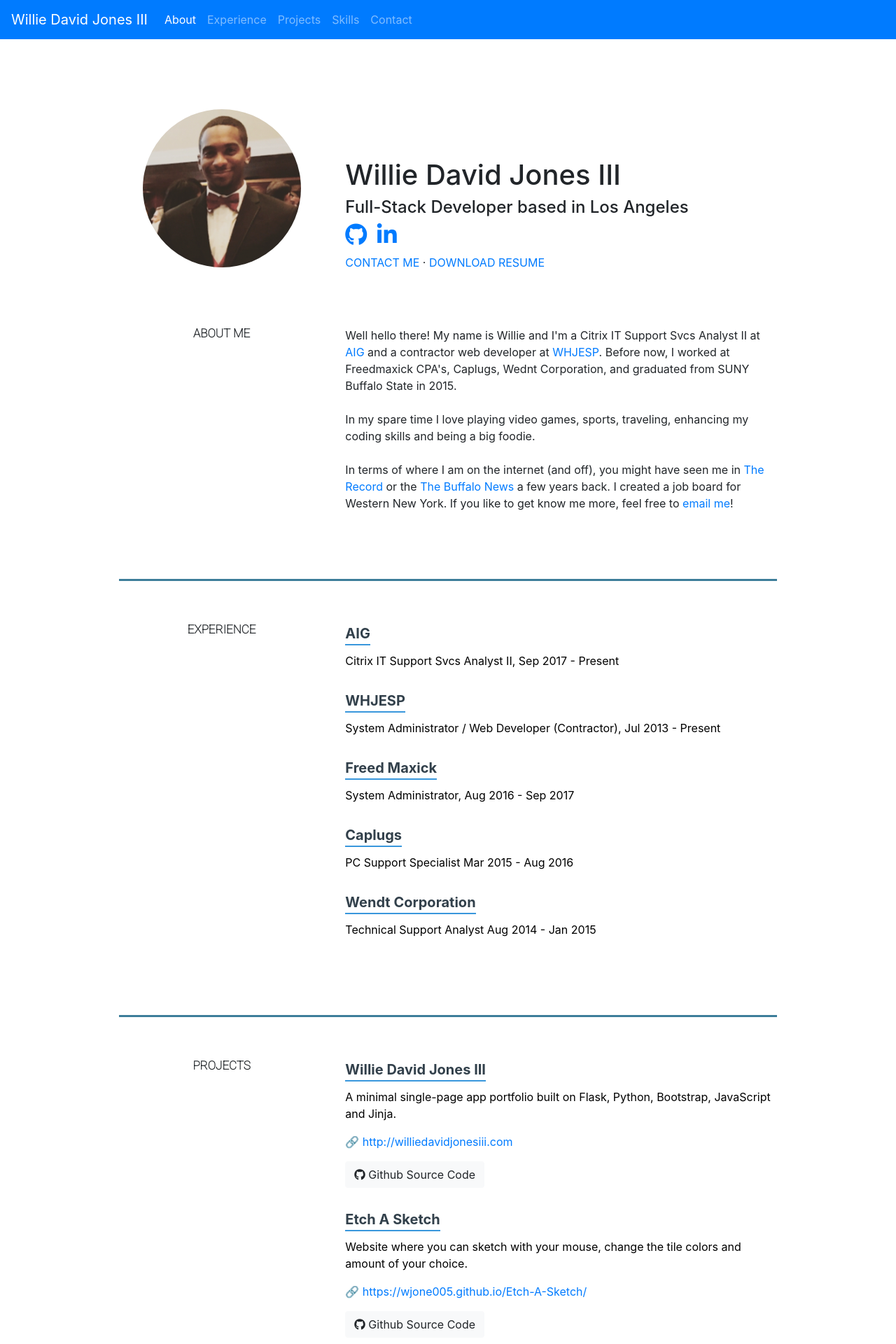
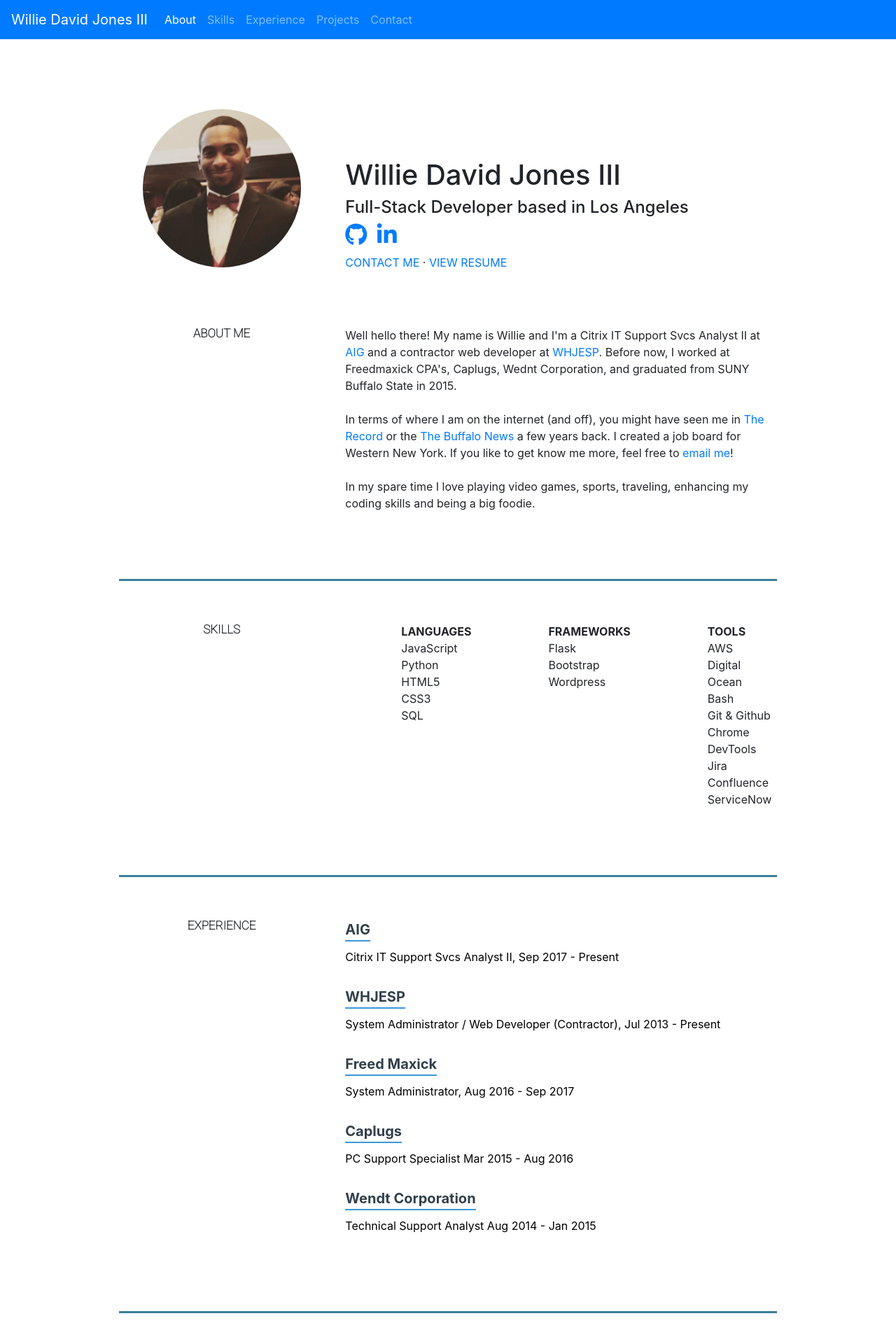
Before and after one commit to wjone005/portfolio, a Flask app: page / in a window 1280 px wide. Shown: the top 1920 px of the page at 70% size. Run offline with Flask 2, Linux system fonts and the light colour scheme; some libraries are stand-ins or nearby versions.

Commit message:
Updated Skills Section and Resume Link

```diff
--- a/flask_portfolio/static/fancy.css
+++ b/flask_portfolio/static/fancy.css
@@ -13,17 +13,28 @@ img {
 }
 
 .content-header {
-  margin: 15px 0 0 50px
+  margin: 15px 0 0 50px;
 }
 
 .rowpad {
-  padding-bottom: 80px
+  padding-bottom: 80px;
 }
 
-
+.bold {
+  font-weight: bold;
+}
 
 .content {
   padding-top: 70px !important;
+}
+
+.usedTechnology {
+  color: #007bff;
+  border: 1px solid #007bff;
+  border-radius: 3px;
+  font-size: .75rem;
+  background: 0 0;
+  padding: 2px 7px;
 }
 
 .icon-module {
--- a/flask_portfolio/templates/layout.html
+++ b/flask_portfolio/templates/layout.html
@@ -9,7 +9,8 @@
         <meta name="Description" content="Willie David Jones III personal website. Bio and contact info.">
         <title>Willie David Jones III</title>
         <meta name="description" content="">
-        <meta name="viewport" content="width=device-width, initial-scale=1">
+        <meta name="viewport" content="width=device-width, initial-scale=1.0">
+        <link rel="shortcut icon" type="image/jpg" href="/static/fav.png"/>
         <link rel="stylesheet" href="https://stackpath.bootstrapcdn.com/bootstrap/4.4.1/css/bootstrap.min.css" integrity="sha384-Vkoo8x4CGsO3+Hhxv8T/Q5PaXtkKtu6ug5TOeNV6gBiFeWPGFN9MuhOf23Q9Ifjh" crossorigin="anonymous">
         <link href="https://fonts.googleapis.com/css2?family=Heebo:wght@100&display=swap" rel="stylesheet">
         <!-- Global site tag (gtag.js) - Google Analytics -->
@@ -21,6 +22,9 @@
 
           gtag('config', 'UA-66422434-5');
         </script>
+
+
+
         <link rel="stylesheet" href="/static/fancy.css">
     </head>
     <body>
@@ -39,13 +43,13 @@
                     <a class="nav-link" href="#about">About <span class="sr-only">(current)</span></a>
                 </li>
                 <li class="nav-item">
-                    <a class="nav-link" href="#experience">Experience</a>
+                    <a class="nav-link" href="#skills">Skills</a>
                 </li>
                 <li class="nav-item">
-                    <a class="nav-link" href="#projects" >Projects</a>
+                    <a class="nav-link" href="#experience" >Experience</a>
                 </li>
                 <li class="nav-item">
-                    <a class="nav-link" href="#skills">Skills</a>
+                    <a class="nav-link" href="#projects">Projects</a>
                 </li>
                 <li class="nav-item">
                     <a class="nav-link" href="#contact">Contact</a>
@@ -81,7 +85,7 @@
                                 <a alt="Linkedin" title="Linkedin" href="https://www.linkedin.com/in/willie-david-jones-iii-007" target="_blank"><i class="fab fa-linkedin-in fa-2x icon-module"></i></a>
                             </div>
                             <div class="subheading">
-                                <a href="#contact">CONTACT ME </a>  · <a href="https://drive.google.com/open?id=14eQp_yKHHh2gGZ9q7Ab-7HFNZ8Vmo0UL" target="_blank">DOWNLOAD RESUME</a>
+                                <a href="#contact">CONTACT ME </a>  · <a href="/static/wdjiii_dev_resume.pdf" target="_blank">VIEW RESUME</a>
                             </div>
                         </div>
                     </div>
@@ -93,24 +97,65 @@
                       <h4 class="Heebo-font-Thin left-row-text" style="text-align: center;">ABOUT ME</h4>
                     </div>
                     <div class="col-sm-8">
-                        <p id="experience" id="longParagraph">Well hello there! My name is Willie and I'm a Citrix IT Support Svcs Analyst II at
+                        <p id="longParagraph">Well hello there! My name is Willie and I'm a Citrix IT Support Svcs Analyst II at
                             <a href="https://www.aig.com" >AIG</a> and a contractor web developer at
                             <a href="http://whjsc.org">WHJESP</a>. Before now, I worked at
                             Freedmaxick CPA's, Caplugs, Wednt Corporation, and
-                            graduated from SUNY Buffalo State in 2015. <br><br>
-                            In my spare time I love playing video games, sports, traveling, enhancing my coding skills and being a big foodie.
+                            graduated from SUNY Buffalo State in 2015.
                             <br>
                             <br>
                             In terms of where I am on the internet (and off), you might have seen me in
                             <a  href="https://buffstaterecord.com/6278/culture/alum-helps-students-find-jobs-with-new-website/" >The Record</a> or the
                             <a href="https://buffalonews.com/2015/11/18/on-the-record-nov-19-2015/">The Buffalo News</a> a few years back. I created a job board
                             for Western New York.
-                            If you like to get know me more, feel free to <a href="#contact">email me</a>! <br>
+                            If you like to get know me more, feel free to <a href="#contact">email me</a>!
+                            <br>
+                            <br>
+                            In my spare time I love playing video games, sports, traveling, enhancing my coding skills and being a big foodie.
                     </div>
                 </div>
             </section>
-            <div class="solid-line"></div>
-            <section class="experience rowpad" >
+            <div class="solid-line" id="skills"></div>
+            <section class="skills rowpad">
+                <div class="row">
+                    <div class="col-sm-4">
+                      <h4 class="left-row-text" style="text-align: center;">SKILLS</h4>
+                    </div>
+                    <div class="col-sm">
+                        <ul>
+                            <ol class="bold">LANGUAGES</ol>
+                            <ol>JavaScript</ol>
+                            <ol>Python</ol>
+                            <ol>HTML5</ol>
+                            <ol>CSS3</ol>
+                            <ol>SQL</ol>
+                        </ul>
+                    </div>
+                    <div class="col-sm">
+                        <ul>
+                            <ol class="bold">FRAMEWORKS</ol>
+                            <ol>Flask</ol>
+                            <ol>Bootstrap</ol>
+                            <ol>Wordpress</ol>
+                        </ul>
+                    </div>
+                    <div class="col-sm">
+                        <ul>
+                            <ol class="bold">TOOLS</ol>
+                            <ol>AWS</ol>
+                            <ol>Digital Ocean</ol>
+                            <ol>Bash</ol>
+                            <ol>Git & Github</ol>
+                            <ol>Chrome DevTools</ol>
+                            <ol>Jira</ol>
+                            <ol>Confluence</ol>
+                            <ol>ServiceNow</ol>
+                        </ul>
+                    </div>
+                </div>
+            </section>
+            <div class="solid-line" id="experience"></div>
+            <section class="experience rowpad">
                 <div class="row">
                     <div class="col-sm-4">
                       <h4 class="Heebo-font-Thin left-row-text " style="text-align: center;">EXPERIENCE</h4>
@@ -139,8 +184,8 @@
                     </div>
                 </div>
             </section>
-            <div class="solid-line"></div>
-            <section class="projects rowpad" >
+            <div class="solid-line" id="projects"></div>
+            <section class="projects rowpad">
                 <div class="row">
                     <div class="col-sm-4">
                       <h4 class="Heebo-font-Thin left-row-text" style="text-align: center;">PROJECTS</h4>
@@ -148,43 +193,40 @@
                     <div class="col-sm-8">
                         <div class="inner-div">
                             <a class="inner-link text-nowrap" href="http://williedavidjonesiii.com" target="_blank">Willie David Jones III</a>
-                            <p>A minimal single-page app portfolio built on Flask, Python, Bootstrap, JavaScript and Jinja.  </p>
+                            <p>Designed and developed a minimal single-page app portfolio.</p>
                             <p>🔗 <a class="" href="http://williedavidjonesiii.com" target="_blank">http://williedavidjonesiii.com</a></p>
-                            <a class="btn btn-light" href="https://github.com/wjone005/portfolio" target="_blank" role="button"><i class="fab fa-github"></i> Github Source Code</a>
+                            <a style="margin-bottom: 20px;" class="btn btn-light" href="https://github.com/wjone005/portfolio" target="_blank" role="button"><i class="fab fa-github"></i> Github Source Code</a>
+                            <div>
+                                <span class="usedTechnology">Flask</span>
+                                <span class="usedTechnology">Python</span>
+                                <span class="usedTechnology">Bootstrap</span>
+                                <span class="usedTechnology">Javascript</span>
+                                <span class="usedTechnology">Jinja</span>
+                                <span class="usedTechnology">HTML5</span>
+                                <span class="usedTechnology">SendGrid API</span>
+                            </div>
                         </div>
                         <div class="inner-div">
                             <a class="inner-link" href="https://wjone005.github.io/Etch-A-Sketch/" target="_blank">Etch A Sketch</a>
                             <p>Website where you can sketch with your mouse, change the tile colors and amount of your choice.</p>
                             <p>🔗 <a class="" href="https://wjone005.github.io/Etch-A-Sketch/" target="_blank">https://wjone005.github.io/Etch-A-Sketch/</a></p>
-                            <a class="btn btn-light" href="https://github.com/wjone005/Etch-A-Sketch" target="_blank" role="button"><i class="fab fa-github"></i> Github Source Code</a>
-                        </div>
-                        <div class="inner-div " id="skills">
-                            <a class="inner-link" href="https://wjone005.github.io/ios-iPhone-Calculator/" target="_blank">iOS iPhone Calculator Clone</a>
-                            <p>An iOS iPhone clone web app. This project is still in progress.</p>
-                            <p>🔗 <a class="" href="https://wjone005.github.io/ios-iPhone-Calculator/" target="_blank">https://wjone005.github.io/ios-iPhone-Calculator/</a></p>
-                            <a class="btn btn-light" href="https://github.com/wjone005/ios-iPhone-Calculator" target="_blank" role="button"><i class="fab fa-github"></i> Github Source Code</a>
-                        </div>
-                    </div>
-                </div>
-            </section>
-            <div class="solid-line"></div>
-            <section class="skills rowpad">
-                <div class="row">
-                    <div class="col-sm-4">
-                      <h4 class="left-row-text" style="text-align: center;">SKILLS</h4>
-                    </div>
-                    <div class="col-sm-8">
-                        <div class="inner-div">
-                            <h4>Languages & Frameworks</h4>
-                            <p >JavaScript, Python, Flask, Jinja, Bootstrap, HTML5, CSS</p>
+                            <a style="margin-bottom: 20px;" class="btn btn-light" href="https://github.com/wjone005/Etch-A-Sketch" target="_blank" role="button"><i class="fab fa-github"></i> Github Source Code</a>
+                            <div>
+                                <span class="usedTechnology">Javascript</span>
+                                <span class="usedTechnology">CSS3</span>
+                                <span class="usedTechnology">HTML5</span>
+                            </div>
                         </div>
                         <div class="inner-div">
-                            <h4>Databases</h4>
-                            <p>MySQL, SQLAlchemy</p>
-                        </div>
-                        <div class="inner-div">
-                            <h4>Other</h4>
-                            <p>Amazon Web Services, Digital Ocean, Git, Wordpress, ssh</p>
+                            <a class="inner-link" href="https://wjone005.github.io/ios-iPhone-Calculator/" target="_blank">iOS iPhone Calculator Clone</a>
+                            <p>An iOS iPhone clone web app.</p>
+                            <p>🔗 <a class="" href="https://wjone005.github.io/ios-iPhone-Calculator/" target="_blank">https://wjone005.github.io/ios-iPhone-Calculator/</a></p>
+                            <a style="margin-bottom: 20px;" class="btn btn-light" href="https://github.com/wjone005/ios-iPhone-Calculator" target="_blank" role="button"><i class="fab fa-github"></i> Github Source Code</a>
+                            <div>
+                                <span class="usedTechnology">Javascript</span>
+                                <span class="usedTechnology">CSS3</span>
+                                <span class="usedTechnology">HTML5</span>
+                            </div>
                         </div>
                     </div>
                 </div>
@@ -193,7 +235,7 @@
             <section>
                 <div class="contact" >
                     {% block contact %}
-                        <h4 class="left-row-text" style="text-align: center;"> Contact Me </h4>
+                        <h4 class="left-row-text" style="text-align: center;">CONTACT ME</h4>
 
                         <form class="justify-content-center" novalidate  action="{{ url_for('home') }}" method="POST" name="contact" role="form">
                             {{ form.hidden_tag() }}
@@ -259,8 +301,10 @@
                             <div class="form-group">
                                 {{ form.recaptcha }}
                             </div>
+                            <div class="text-center">
+                                {{ form.submit(class="btn btn-primary") }}
+                            </div>
 
-                            {{ form.submit(class="btn btn-primary") }}
 
                             {% with messages = get_flashed_messages(with_categories=true) %}
                                 {% if messages %}
```
Also changed, not shown: flask_portfolio/static/fav.png (added), flask_portfolio/static/wave.png (deleted), 5 other files.
